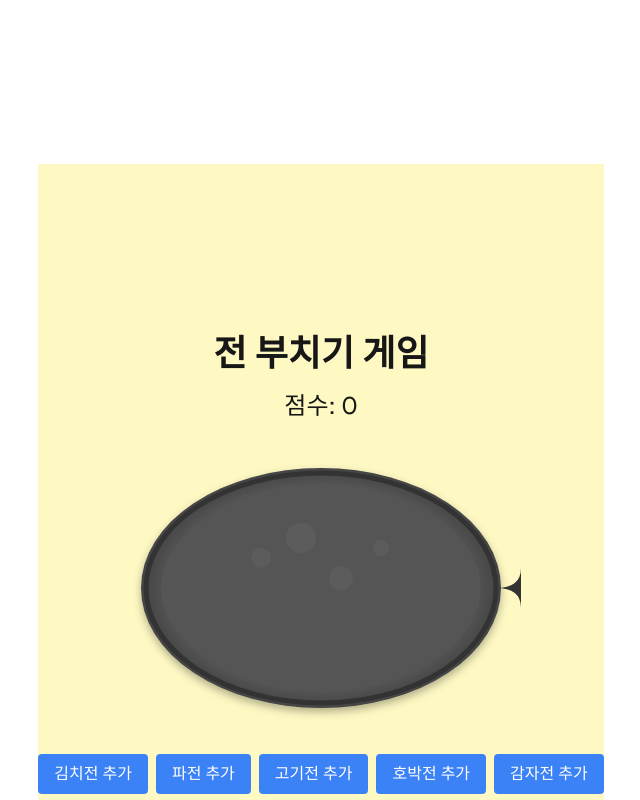
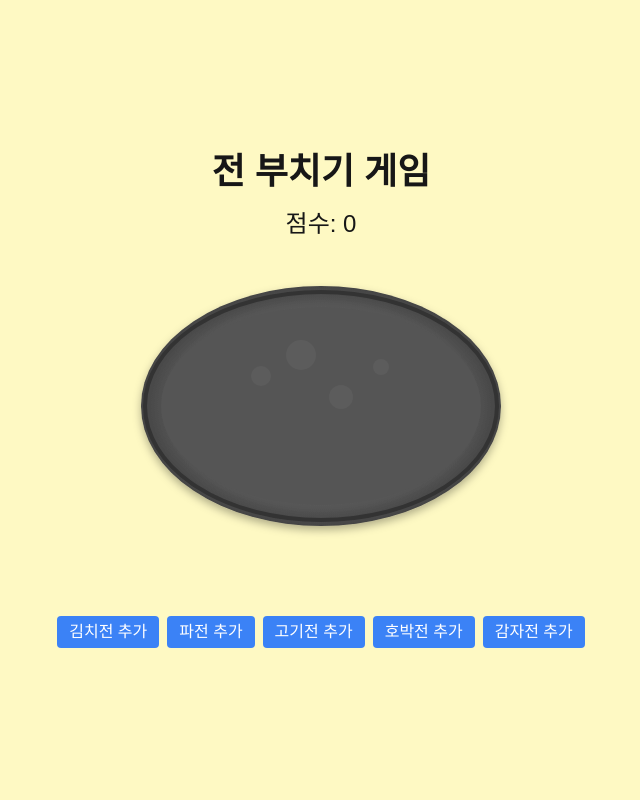
Before and after one commit to betterthanhajin/korean-pancake-game, a Next.js app: page / in a window 1280 px wide. Shown: the top 800 px of the page, without its empty margins (319-959 px from the left). Built offline with nearby package versions, Linux system fonts and the light colour scheme.

Commit message:
feat: 전부치기게임 기본기능 완료

```diff
--- a/app/layout.tsx
+++ b/app/layout.tsx
@@ -14,7 +14,7 @@ const geistMono = localFont({
 });
 
 export const metadata: Metadata = {
-  title: "Create Next App",
+  title: "전 부치기 게임",
   description: "Generated by create next app",
 };
 
--- a/app/page.tsx
+++ b/app/page.tsx
@@ -2,10 +2,8 @@ import PancakeGame from "@/components/pancakeGame";
 
 export default function Home() {
   return (
-    <div className="grid grid-rows-[20px_1fr_20px] items-center justify-items-center min-h-screen p-8 pb-20 gap-16 sm:p-20 font-[family-name:var(--font-geist-sans)]">
-      <main className="flex flex-col gap-8 row-start-2 items-center sm:items-start">
+      <main>
         <PancakeGame />
       </main>
-    </div>
   );
 }
--- a/components/pancakeGame.tsx
+++ b/components/pancakeGame.tsx
@@ -1,5 +1,5 @@
 "use client";
-import React, { useState } from "react";
+import React, { useState, useEffect, useRef } from "react";
 
 interface JeonType {
   color: string;
@@ -30,6 +30,7 @@ interface JeonProps {
   isFlipped: boolean;
   isBurnt: boolean;
   onClick: () => void;
+  size: number;
 }
 
 const Jeon: React.FC<JeonProps> = ({
@@ -38,13 +39,14 @@ const Jeon: React.FC<JeonProps> = ({
   isFlipped,
   isBurnt,
   onClick,
+  size,
 }) => {
   const jeonStyle: React.CSSProperties = {
     position: "absolute",
     left: `${position.x}px`,
     top: `${position.y}px`,
-    width: "60px",
-    height: "60px",
+    width: `${size}px`,
+    height: `${size}px`,
     borderRadius: "50%",
     backgroundColor: JeonTypes[type].color,
     transform: isFlipped ? "scaleY(-1)" : "none",
@@ -53,7 +55,7 @@ const Jeon: React.FC<JeonProps> = ({
     display: "flex",
     justifyContent: "center",
     alignItems: "center",
-    fontSize: "10px",
+    fontSize: `${size / 6}px`,
     fontWeight: "bold",
     color: "black",
     transition: "transform 0.3s, filter 0.3s",
@@ -66,56 +68,64 @@ const Jeon: React.FC<JeonProps> = ({
     transform: isFlipped ? "scaleY(-1)" : "none",
   };
 
+  const eyeStyle: React.CSSProperties = {
+    position: "absolute",
+    width: isFlipped ? `${size / 6}px` : `${size / 7.5}px`,
+    height: isFlipped ? `${size / 6}px` : `${size / 7.5}px`,
+    borderRadius: "50%",
+    backgroundColor: "black",
+    top: "30%",
+  };
+
+  const mouthStyle: React.CSSProperties = {
+    position: "absolute",
+    left: "50%",
+    bottom: "25%",
+    width: `${size / 3}px`,
+    height: `${size / 6}px`,
+    transform: "translateX(-50%)",
+  };
+
+  if (isBurnt) {
+    Object.assign(mouthStyle, {
+      borderRadius: `${size / 6}px ${size / 6}px 0 0`,
+      border: `${size / 30}px solid black`,
+      borderBottom: "none",
+    });
+  } else if (isFlipped) {
+    Object.assign(mouthStyle, {
+      width: `${size / 5}px`,
+      height: `${size / 5}px`,
+      borderRadius: "50%",
+      border: `${size / 30}px solid black`,
+    });
+  } else {
+    Object.assign(mouthStyle, {
+      borderRadius: `0 0 ${size / 6}px ${size / 6}px`,
+      border: `${size / 30}px solid black`,
+    });
+  }
+
   return (
     <div style={jeonStyle} onClick={onClick}>
       <div style={faceStyle}>
-        {/* Left eye */}
-        <div
-          style={{
-            position: "absolute",
-            left: "25%",
-            top: "30%",
-            width: "8px",
-            height: "8px",
-            borderRadius: "50%",
-            backgroundColor: "black",
-          }}
-        />
-        {/* Right eye */}
-        <div
-          style={{
-            position: "absolute",
-            right: "25%",
-            top: "30%",
-            width: "8px",
-            height: "8px",
-            borderRadius: "50%",
-            backgroundColor: "black",
-          }}
-        />
-        {/* Mouth */}
-        <div
-          style={{
-            position: "absolute",
-            left: "50%",
-            bottom: "25%",
-            width: "20px",
-            height: "10px",
-            borderRadius: "0 0 10px 10px",
-            border: "2px solid black",
-            borderTop: "none",
-            transform: "translateX(-50%)",
-          }}
-        />
-        <div style={{ marginTop: "70%" }}>{JeonTypes[type].name}</div>
+        <div style={{...eyeStyle, left: "25%"}} />
+        <div style={{...eyeStyle, right: "25%"}} />
+        <div style={mouthStyle} />
       </div>
     </div>
   );
 };
 
-const Pan: React.FC = () => {
+interface PanProps {
+  width: number;
+  height: number;
+}
+
+const Pan: React.FC<PanProps> = ({ width, height }) => {
   return (
-    <svg width="400" height="300" viewBox="0 0 400 300">
+    <div className="relative mb-4" style={{ width: `${width}px`, height: `${height}px` }}>
+    <svg width={width} height={height} viewBox={`0 0 ${width} ${height}`}>
       <defs>
         <radialGradient
           id="panGradient"
@@ -136,42 +146,43 @@ const Pan: React.FC = () => {
 
       {/* Pan body */}
       <ellipse
-        cx="200"
-        cy="150"
-        rx="180"
-        ry="120"
+        cx={width / 2}
+        cy={height / 2}
+        rx={width * 0.45}
+        ry={height * 0.4}
         fill="url(#panGradient)"
         filter="url(#panShadow)"
       />
 
       {/* Pan rim */}
       <ellipse
-        cx="200"
-        cy="150"
-        rx="175"
-        ry="115"
+        cx={width / 2}
+        cy={height / 2}
+        rx={width * 0.44}
+        ry={height * 0.38}
         fill="none"
         stroke="#333333"
-        strokeWidth="5"
-      />
-
-      {/* Pan handle */}
-      <path
-        d="M375 150 Q400 150 400 130 L400 170 Q400 150 375 150"
-        fill="#333333"
+        strokeWidth={width * 0.01}
       />
 
       {/* Pan surface */}
-      <ellipse cx="200" cy="150" rx="160" ry="100" fill="#555555" />
+      <ellipse
+        cx={width / 2}
+        cy={height / 2}
+        rx={width * 0.4}
+        ry={height * 0.33}
+        fill="#555555"
+      />
 
       {/* Surface texture */}
       <g opacity="0.1">
-        <circle cx="140" cy="120" r="10" fill="#999999" />
-        <circle cx="180" cy="100" r="15" fill="#999999" />
-        <circle cx="220" cy="140" r="12" fill="#999999" />
-        <circle cx="260" cy="110" r="8" fill="#999999" />
+        <circle cx={width * 0.35} cy={height * 0.4} r={width * 0.025} fill="#999999" />
+        <circle cx={width * 0.45} cy={height * 0.33} r={width * 0.0375} fill="#999999" />
+        <circle cx={width * 0.55} cy={height * 0.47} r={width * 0.03} fill="#999999" />
+        <circle cx={width * 0.65} cy={height * 0.37} r={width * 0.02} fill="#999999" />
       </g>
     </svg>
+  </div>
   );
 };
 
@@ -186,49 +197,105 @@ interface Jeon {
 const PancakeGame: React.FC = () => {
   const [score, setScore] = useState<number>(0);
   const [jeons, setJeons] = useState<Jeon[]>([]);
+  const [panSize, setPanSize] = useState({ width: 400, height: 300 });
+  const [jeonSize, setJeonSize] = useState(60);
+  const alramRef = useRef<HTMLParagraphElement>(null);
+
+  useEffect(() => {
+    const handleResize = () => {
+      const width = Math.min(400, window.innerWidth - 40);
+      const height = width * 0.75;
+      setPanSize({ width, height });
+      setJeonSize(Math.max(30, width * 0.15));
+    };
+
+    handleResize();
+    window.addEventListener('resize', handleResize);
+    return () => window.removeEventListener('resize', handleResize);
+  }, []);
+
+  const distance = (p1: Position, p2: Position): number => {
+    return Math.sqrt(Math.pow(p1.x - p2.x, 2) + Math.pow(p1.y - p2.y, 2));
+  };
+
+  const isColliding = (newPosition: Position, existingJeons: Jeon[], minDistance: number): boolean => {
+    return existingJeons.some(jeon => distance(newPosition, jeon.position) < minDistance);
+  };
+
+  const generateRandomPosition = (panWidth: number, panHeight: number, jeonSize: number): Position => {
+    const effectivePanWidth = panWidth / 2;  // 실제 팬의 너비
+    const effectivePanHeight = panHeight / 2;  // 실제 팬의 높이
+
+    const t = Math.random() * 2 * Math.PI;
+    const maxX = effectivePanWidth - jeonSize;
+    const maxY = effectivePanHeight - jeonSize;
+    const x = (maxX / 2) * Math.cos(t) + panWidth / 2;
+    const y = (maxY / 2) * Math.sin(t) + panHeight / 2;
+
+
+    return {
+      x: Math.max(jeonSize / 2, Math.min(x, panWidth - jeonSize / 2)),
+      y: Math.max(jeonSize / 2, Math.min(y, panHeight - jeonSize / 2))
+    };
+  };
 
   const addJeon = (type: keyof JeonTypes) => {
     if (jeons.length >= 5) return;
 
-    // Calculate position within the ellipse
-    const a = 140; // horizontal radius
-    const b = 80; // vertical radius
-    const t = Math.random() * 2 * Math.PI;
-    const x = 200 + a * Math.cos(t);
-    const y = 150 + b * Math.sin(t);
+    const minDistance = jeonSize + 10;
+    const maxAttempts = 50;
+
+    let newPosition: Position;
+    let attempts = 0;
+
+    do {
+      newPosition = generateRandomPosition(panSize.width, panSize.height, jeonSize);
+      attempts++;
+    } while (isColliding(newPosition, jeons, minDistance) && attempts < maxAttempts);
 
     const newJeon: Jeon = {
       id: Date.now(),
       type,
-      position: { x, y },
+      position: newPosition,
       isFlipped: false,
       isBurnt: false,
     };
 
     setJeons((prevJeons) => [...prevJeons, newJeon]);
-    setTimeout(() => burnJeon(newJeon.id), JeonTypes[type].cookTime);
+    setTimeout(() => burnJeon(newJeon.id, newJeon.type), JeonTypes[type].cookTime);
   };
 
-  const flipJeon = (id: number) => {
+  const flipJeon = (id: number, type:any) => {
     setJeons((prevJeons) =>
       prevJeons.map((jeon) =>
         jeon.id === id ? { ...jeon, isFlipped: true } : jeon
       )
     );
+    if (alramRef.current) {
+      alramRef.current.textContent = `${JeonTypes[type].name}이 뒤집어졌습니다!`;
+    }
     setScore((prevScore) => prevScore + 5);
+
   };
 
   const removeJeon = (id: number) => {
     setJeons((prevJeons) => prevJeons.filter((jeon) => jeon.id !== id));
     setScore((prevScore) => prevScore + 10);
+    if (alramRef.current) {
+      alramRef.current.textContent = "";
+    }
   };
 
-  const burnJeon = (id: number) => {
+  const burnJeon = (id: number, type:any) => {
     setJeons((prevJeons) =>
       prevJeons.map((jeon) =>
         jeon.id === id && !jeon.isFlipped ? { ...jeon, isBurnt: true } : jeon
       )
     );
+    if (alramRef.current) {
+      alramRef.current.textContent = `${JeonTypes[type].name}이 타버렸네요!!`;
+    }
+    setScore((prevScore) => prevScore - 10);
     setTimeout(() => removeJeon(id), 2000);
   };
 
@@ -237,16 +304,20 @@ const PancakeGame: React.FC = () => {
     if (jeon.isFlipped) {
       removeJeon(jeon.id);
     } else {
-      flipJeon(jeon.id);
+      flipJeon(jeon.id, jeon.type);
     }
   };
 
   return (
-    <div className="flex flex-col items-center justify-center min-h-screen bg-yellow-100">
-      <h1 className="text-4xl font-bold mb-4">전 부치기 게임</h1>
-      <div className="text-2xl mb-4">점수: {score}</div>
+    <div className="flex flex-col items-center justify-center min-h-screen bg-yellow-100 p-4">
+      <h1 className="text-3xl sm:text-4xl font-bold mb-4 text-center">전 부치기 게임</h1>
+      {score >= 50 ?(
+        <div className="text-xl sm:text-2xl mb-4">점수가 {score}점 !! 수고하셨습니다</div>
+      ) : (
+        <div className="text-xl sm:text-2xl mb-4">점수: {score}</div>
+      )}
       <div className="relative mb-4">
-        <Pan />
+        <Pan width={panSize.width} height={panSize.height} />
         {jeons.map((jeon) => (
           <Jeon
             key={jeon.id}
@@ -255,14 +326,16 @@ const PancakeGame: React.FC = () => {
             isFlipped={jeon.isFlipped}
             isBurnt={jeon.isBurnt}
             onClick={() => handleJeonClick(jeon)}
+            size={jeonSize}
           />
         ))}
       </div>
-      <div className="flex space-x-2">
+      <p className="text-lg text-red-500 font-semibold" ref={alramRef}>&nbsp;</p>
+      <div className="flex flex-wrap justify-center gap-2">
         {(Object.keys(JeonTypes) as Array<keyof JeonTypes>).map((type) => (
           <button
             key={type}
-            className="px-4 py-2 bg-blue-500 text-white rounded hover:bg-blue-600 transition"
+            className="px-3 py-1 bg-blue-500 text-white rounded hover:bg-blue-600 transition text-sm sm:text-base"
             onClick={() => addJeon(type)}
           >
             {JeonTypes[type].name} 추가
```
